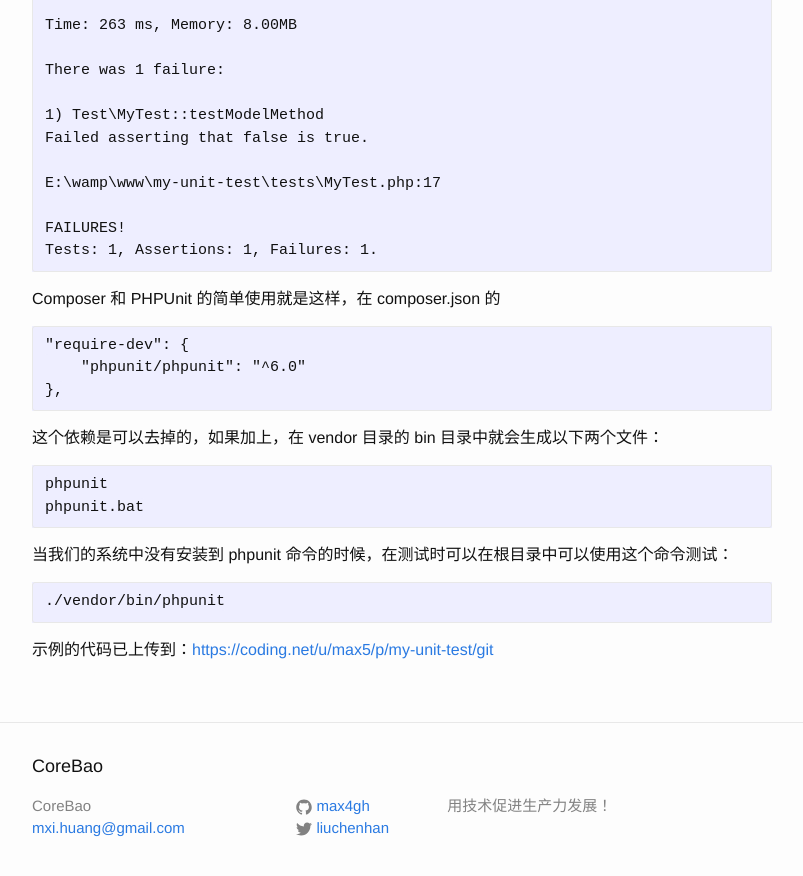
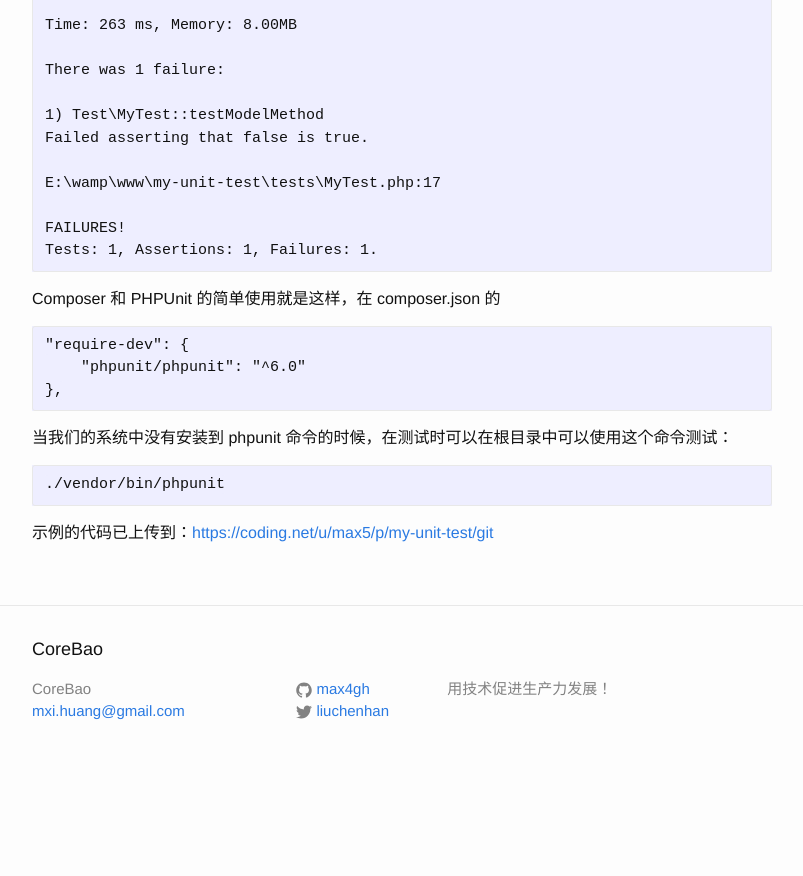
Before and after one commit to max4gh/max4gh.github.io, a Jekyll site: the page built from _posts/2017-03-19-Composer和PHPUnit上手测试.md, in a window 1280 px wide and 900 px high, scrolled down 3719 px. Shown: the top 876 px of the window, without its empty margins (238-1041 px from the left). Built offline with Jekyll 4.4.1, drawn with Linux system fonts in a browser that asks for light colours; after the commit the page ends 4502 px from its top, so only the background shows below that.

Commit message:
Update 2017-03-19-Composer和PHPUnit上手测试.md

```diff
--- a/_posts/2017-03-19-Composer和PHPUnit上手测试.md
+++ b/_posts/2017-03-19-Composer和PHPUnit上手测试.md
@@ -189,11 +189,6 @@ Composer 和 PHPUnit 的简单使用就是这样，在 composer.json 的
         "phpunit/phpunit": "^6.0"
     },
 
-这个依赖是可以去掉的，如果加上，在 vendor 目录的 bin 目录中就会生成以下两个文件：
-
-	phpunit
-	phpunit.bat
-
 当我们的系统中没有安装到 phpunit 命令的时候，在测试时可以在根目录中可以使用这个命令测试：
 
 	./vendor/bin/phpunit
```
